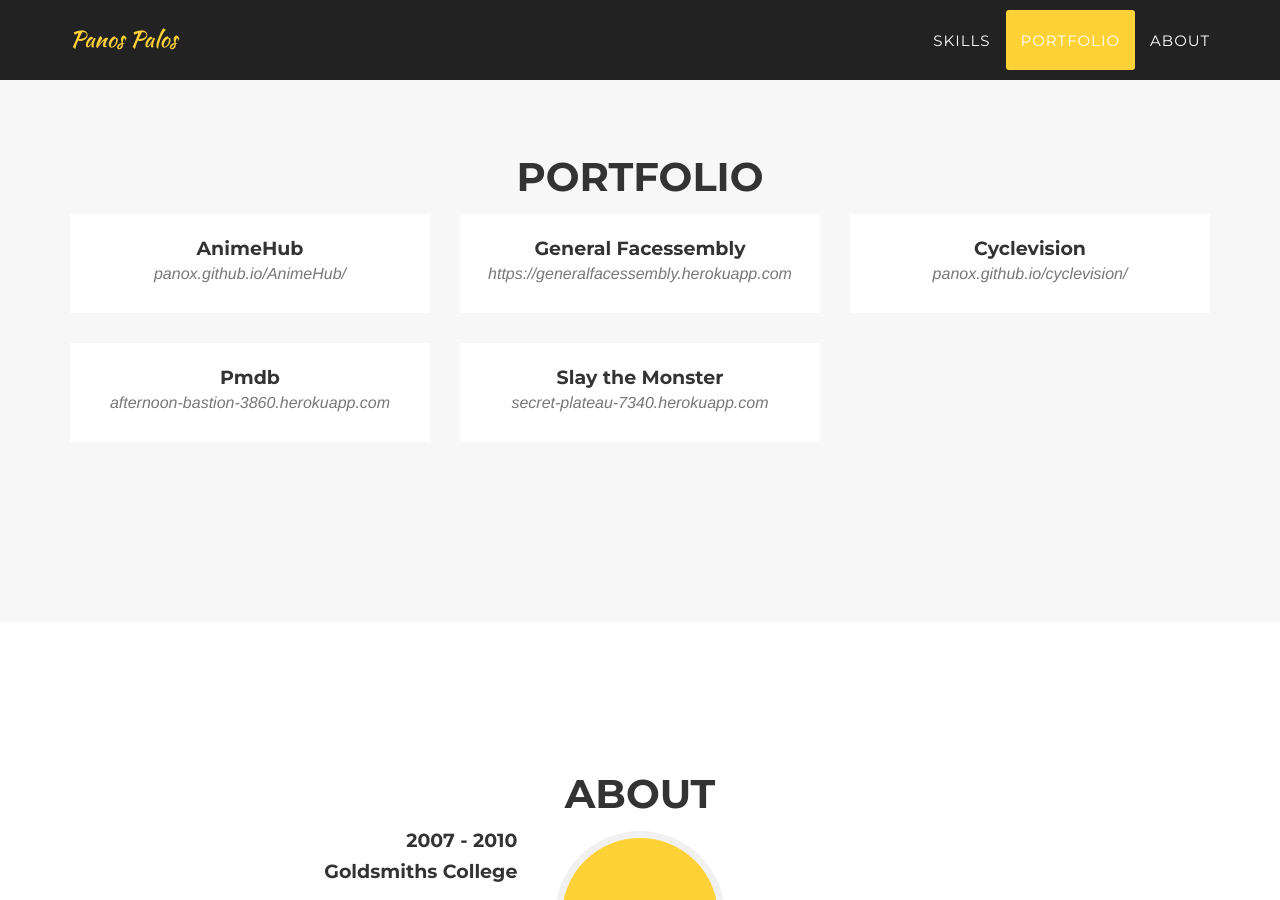
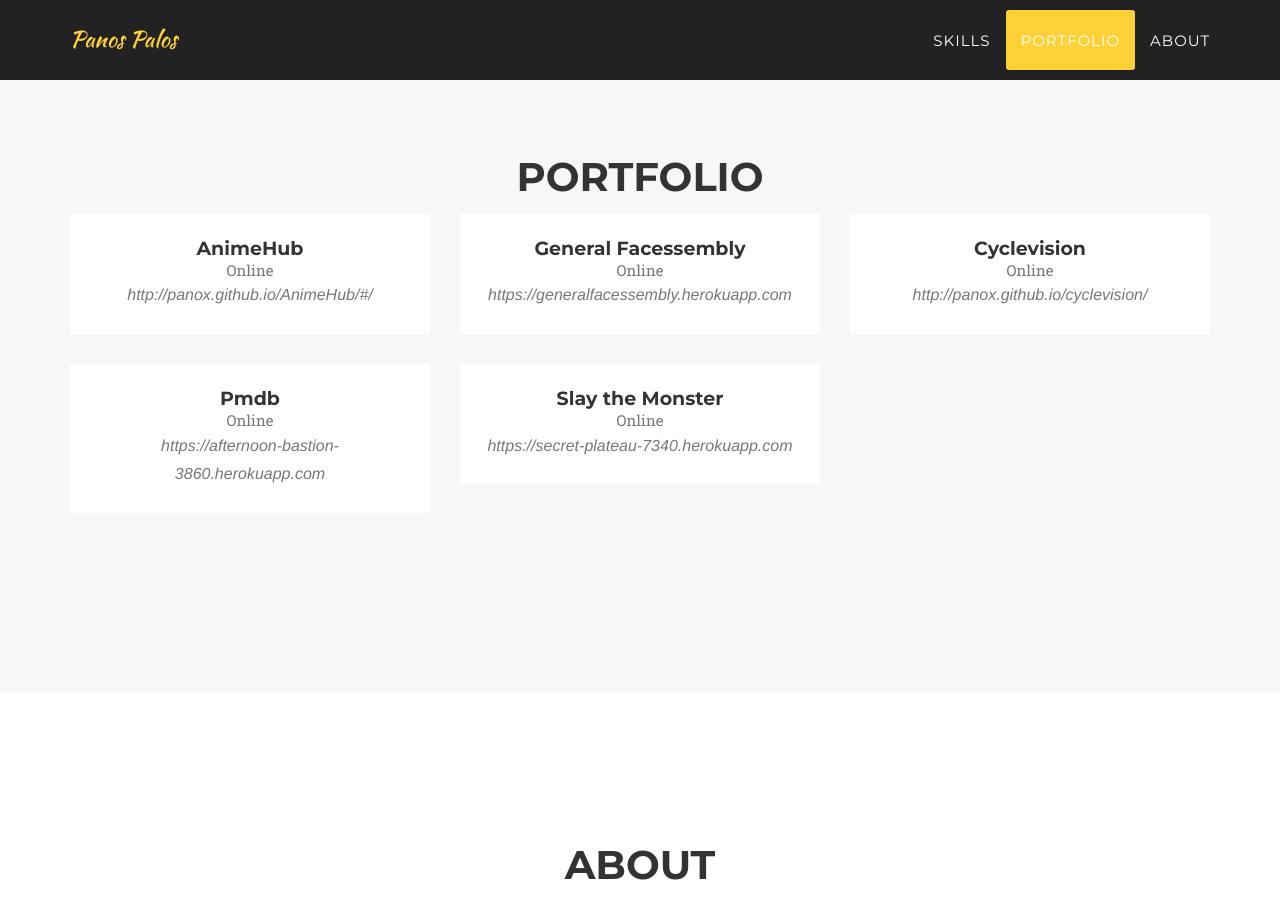
Before and after one commit to panox/panox.github.io, a Jekyll site: the page built from _posts/2015-11-09-project-2.markdown, in a window 1280 px wide and 900 px high, scrolled down 1518 px. Built offline with Jekyll 4.4.1, drawn with Linux system fonts in a browser that asks for light colours; some web fonts are replaced.

Commit message:
anchor links for projects

```diff
--- a/_includes/portfolio_grid.html
+++ b/_includes/portfolio_grid.html
@@ -19,6 +19,7 @@
                     </a>
                     <div class="portfolio-caption">
                         <h4>{{ post.title }}</h4>
+                        <a class="text-muted" href="{{ post.subtitle }}" target="_blank"> Online</a>
                         <p class="text-muted">{{ post.subtitle }}</p>
                     </div>
                 </div>
--- a/_posts/2015-10-15-project-1.markdown
+++ b/_posts/2015-10-15-project-1.markdown
@@ -1,6 +1,6 @@
 ---
 title: Slay the Monster
-subtitle: secret-plateau-7340.herokuapp.com
+subtitle: https://secret-plateau-7340.herokuapp.com
 layout: default
 modal-id: 1
 date: 2015-10-15
--- a/_posts/2015-11-09-project-2.markdown
+++ b/_posts/2015-11-09-project-2.markdown
@@ -1,6 +1,6 @@
 ---
 title: Pmdb
-subtitle: afternoon-bastion-3860.herokuapp.com
+subtitle: https://afternoon-bastion-3860.herokuapp.com
 layout: default
 modal-id: 2
 date: 2015-11-09
--- a/_posts/2015-11-27-project-3.markdown
+++ b/_posts/2015-11-27-project-3.markdown
@@ -1,6 +1,6 @@
 ---
 title: Cyclevision
-subtitle: panox.github.io/cyclevision/
+subtitle: http://panox.github.io/cyclevision/
 layout: default
 modal-id: 3
 date: 2015-11-27
--- a/_posts/2015-12-18-project-5.markdown
+++ b/_posts/2015-12-18-project-5.markdown
@@ -1,6 +1,6 @@
 ---
 title: AnimeHub
-subtitle: panox.github.io/AnimeHub/
+subtitle: http://panox.github.io/AnimeHub/#/
 layout: default
 modal-id: 5
 date: 2015-12-18
```
